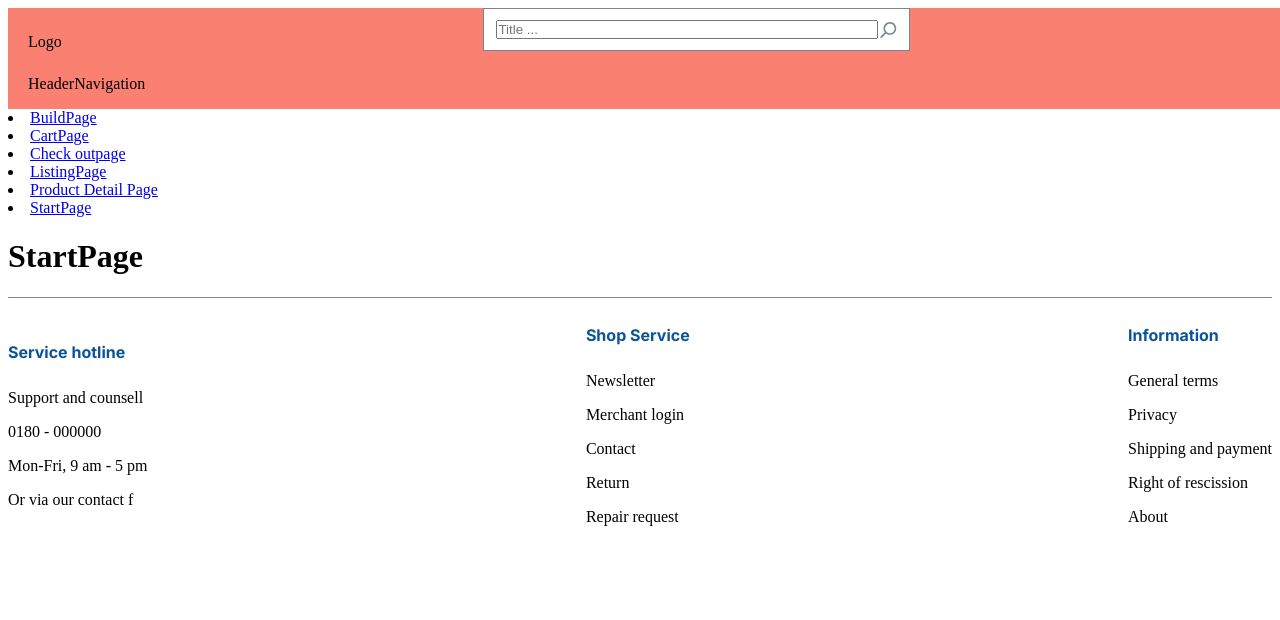
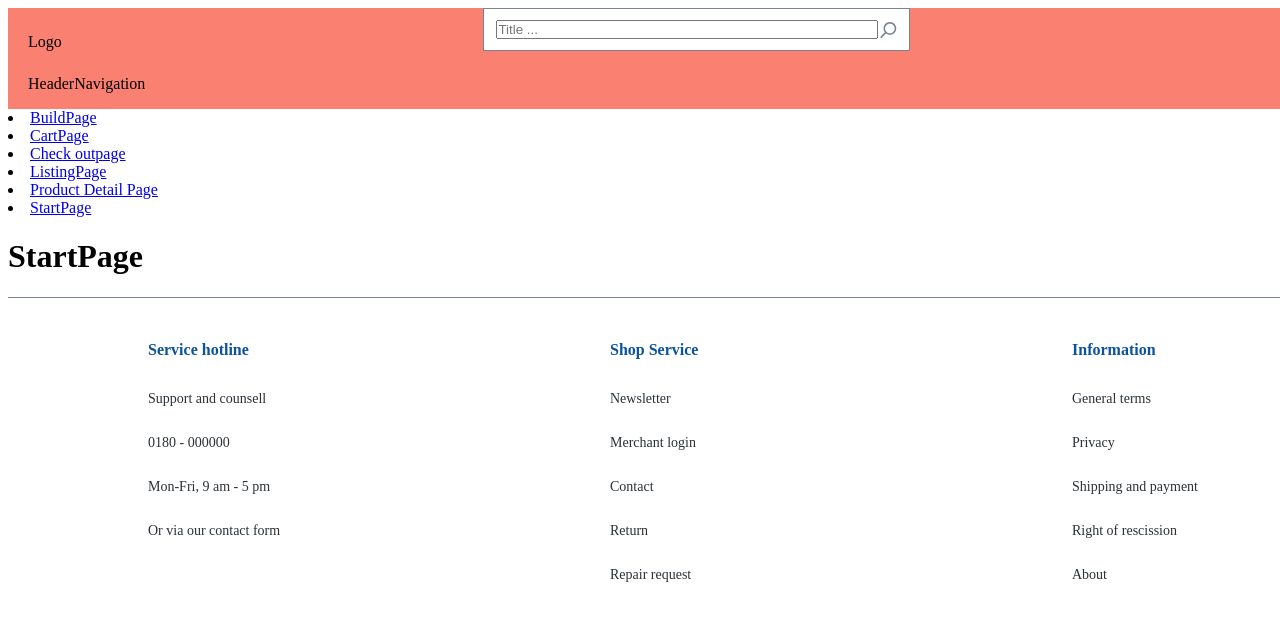
Before and after one commit to EmperorBlizzard/Frontend2Assignment, a React (Vite) app in the folder Frontend2Assignment/: page / in a window 1280 px wide. Shown: the top 620 px of the page. Built offline with nearby package versions, Linux system fonts and the light colour scheme.

Commit message:
uppdaterat layout footer

```diff
--- a/Frontend2Assignment/src/components/sections/Footer.jsx
+++ b/Frontend2Assignment/src/components/sections/Footer.jsx
@@ -1,63 +1,81 @@
 import React from 'react'
 import styled from "styled-components";
 
-const StyledFooter = styled.div({
-  borderTop: '1px solid var(--Border-Default, #798490)',
-  background: 'var(--Generic-White, #FFF)',
-  display: 'flex',
-  width: '100%',
-  justifyContent: 'space-between',
-  alignItems: 'center',
-  gap: 40,
-})
 
-const FooterHeading = styled.h5({
-  color: '#0B539B',
-  fontFamily: 'Inter, sans-serif',
-  fontSize: '16px',
-  fontStyle: 'normal',
-  fontWeight: 700,
-  lineHeight: '21px'
-})
+const FooterContent = styled.div`
+  border-top: 1px solid #798490;
+  background: #FFF;
+  display: flex;
+  height: 40px;
+  width: 100%;
+  margin: 0 auto;
+  padding: 0 50px 300px 50px;
+  justify-content: space-between;
+  align-items: stretch;
+   `;
 
-const StyledParagraph = styled.p({
-color: '#2B3136',
-fontFamily: 'Inter, sans-serif',
-fontSize: '14px',
-fontStyle: 'normal',
-fontWeight: 400,
-lineHeight: '21px'
-})
+const FooterColumn = styled.div`
+  background-color: #FFF;
+  display: flex;
+  width: 240px;
+  flex-direction: column;
+  align-items: flex-start;
+  padding: 24px 50px 300px 50px;
+  flex-shrink: 0;
+  margin-top: 0;
+  `;
+
+const FooterHeading = styled.h5`
+  color: #0B539B;
+  font-family: 'Inter, sans-serif';
+  font-size: 16px;
+  font-style: normal;
+  font-weight: 700;
+  line-height: 2px;
+  padding: 0 40px 0px 40px;
+
+`;
+
+const StyledParagraph = styled.p`
+  color: #2B3136;
+  font-family: 'Inter, sans-serif';
+  font-size: 14px;
+  font-style: normal;
+  font-weight: 400;
+  padding: 0 40px 0 40px;
+
+
+`;
 
 function Footer() {
   return (
-    <StyledFooter>
-      <div>
+    <FooterContent>
+      <FooterColumn>
         <FooterHeading>Service hotline</FooterHeading>
-        <p>Support and counsell</p>
-        <p>0180 - 000000</p>
-        <p>Mon-Fri, 9 am - 5 pm</p>
-        <p>Or via our contact f</p>
-      </div>
+        <StyledParagraph>Support and counsell</StyledParagraph>
+        <StyledParagraph>0180 - 000000</StyledParagraph>
+        <StyledParagraph>Mon-Fri, 9 am - 5 pm</StyledParagraph>
+        <StyledParagraph>Or via our contact form</StyledParagraph>
+      </FooterColumn>
 
-      <div>
+      <FooterColumn>
         <FooterHeading>Shop Service</FooterHeading>
-        <p>Newsletter</p>
-        <p>Merchant login</p>
-        <p>Contact</p>
-        <p>Return</p>
-        <p>Repair request</p>
-      </div>
+        <StyledParagraph>Newsletter</StyledParagraph>
+        <StyledParagraph>Merchant login</StyledParagraph>
+        <StyledParagraph>Contact</StyledParagraph>
+        <StyledParagraph>Return</StyledParagraph>
+        <StyledParagraph>Repair request</StyledParagraph>
+      </FooterColumn>
 
-      <div>
+      <FooterColumn>
         <FooterHeading>Information</FooterHeading>
-        <p>General terms</p>
-        <p>Privacy</p>
-        <p>Shipping and payment</p>
-        <p>Right of rescission</p>
-        <p>About</p>
-      </div>
-    </StyledFooter>
+        <StyledParagraph>General terms</StyledParagraph>
+        <StyledParagraph>Privacy</StyledParagraph>
+        <StyledParagraph>Shipping and payment</StyledParagraph>
+        <StyledParagraph>Right of rescission</StyledParagraph>
+        <StyledParagraph>About</StyledParagraph>
+      </FooterColumn>
+    </FooterContent>
   );
 }
 
```
